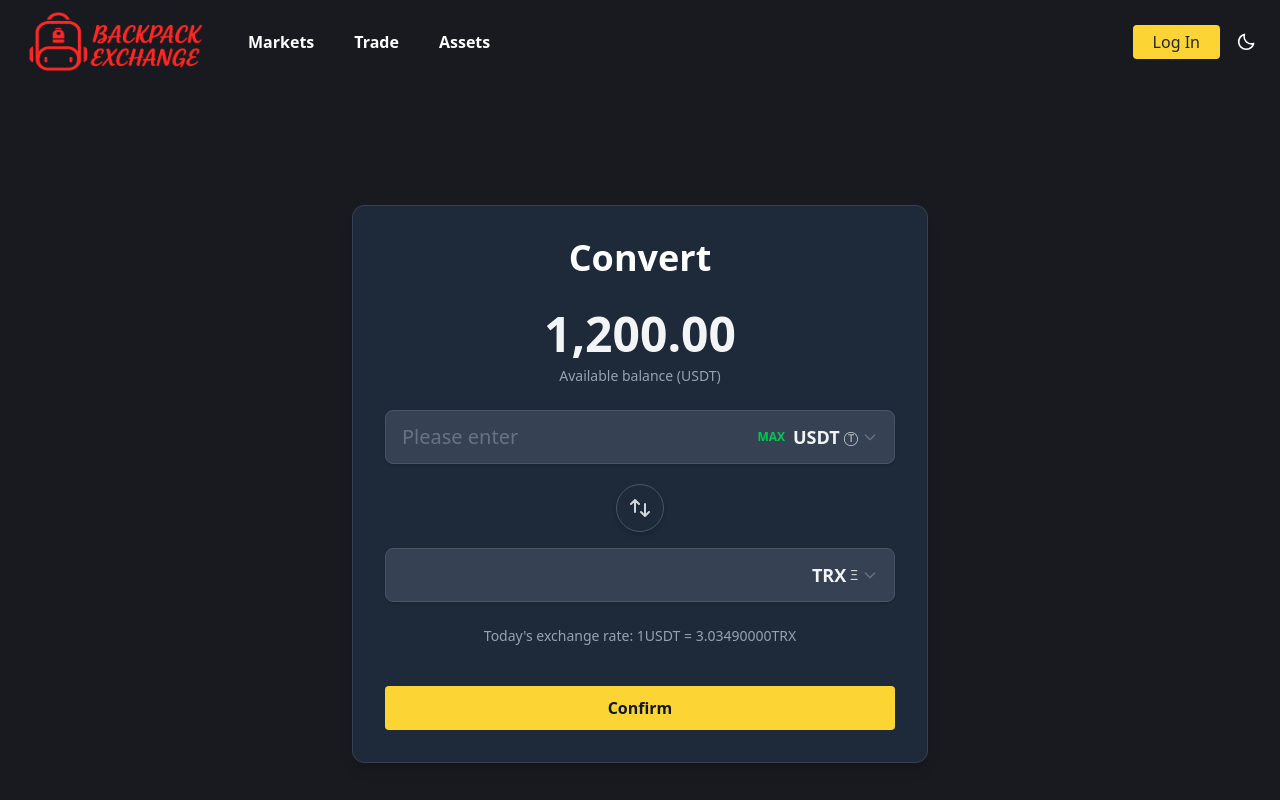
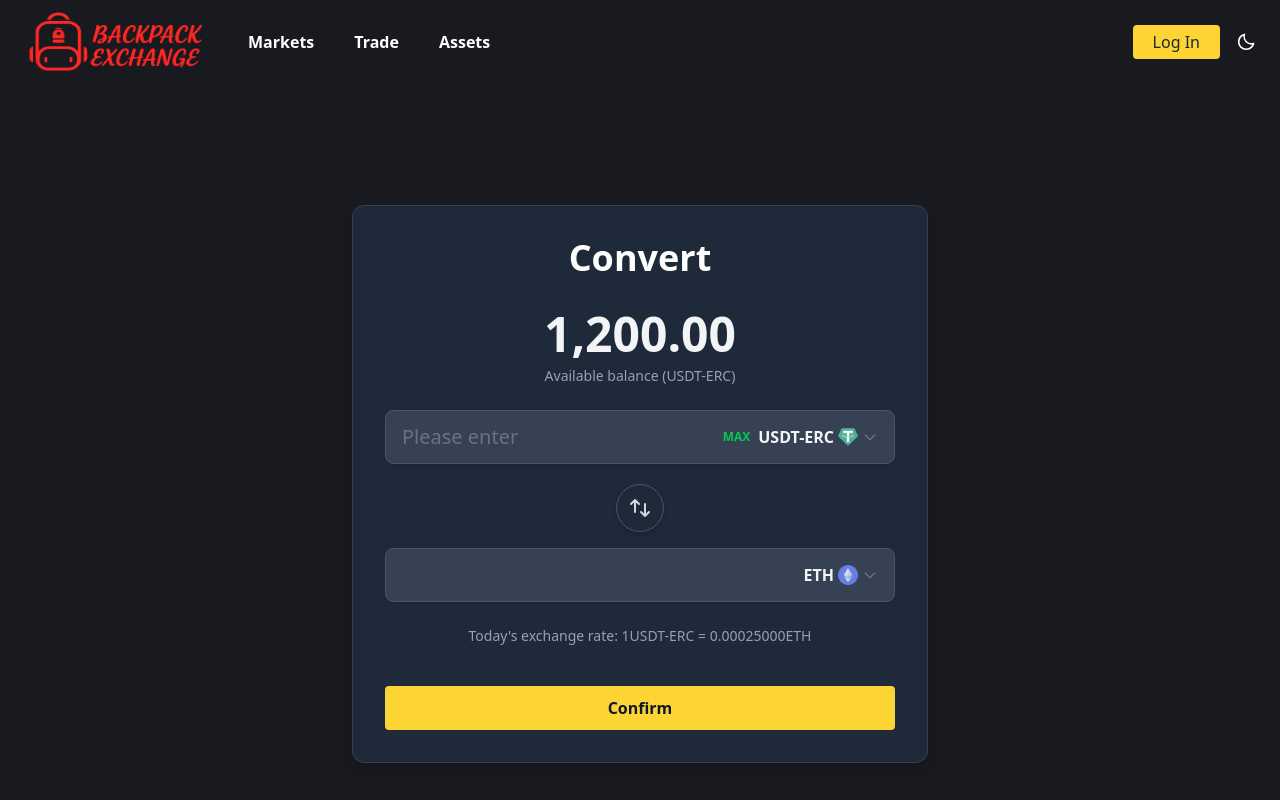
Before and after one commit to Chapterclose/backpack_next, a Next.js app: page /en/convert in a window 1280 px wide. Shown: the top 800 px of the page. Built offline with nearby package versions, Linux system fonts and the light colour scheme.

Commit message:
convert page

```diff
--- a/app/[lang]/convert/page.jsx
+++ b/app/[lang]/convert/page.jsx
@@ -1,7 +1,11 @@
 "use client"
 
+import btcImg from "@/assets/markets/1.png";
+import ethImg from "@/assets/markets/2.png";
+import usdImg from "@/assets/markets/usdt.png";
 import Heading from '@/components/common/Heading';
 import Button from '@/components/Form/Button';
+import Image from 'next/image';
 import { useCallback, useEffect, useState } from 'react';
 import { twMerge } from 'tailwind-merge'; // Import twMerge
 
@@ -9,9 +13,9 @@ const ConvertPage = () => {
   // State for the currency inputs and selected currencies
   const [fromValue, setFromValue] = useState('');
   const [toValue, setToValue] = useState('');
-  // Changed default fromCurrency to 'USDT'
-  const [fromCurrency, setFromCurrency] = useState('USDT');
-  const [toCurrency, setToCurrency] = useState('TRX'); // Changed default toCurrency to 'TRX' as TRX is the other common currency for USDT. You might want to adjust this based on your preference or logic.
+  // Changed default fromCurrency to 'USDT-ERC'
+  const [fromCurrency, setFromCurrency] = useState('USDT-ERC');
+  const [toCurrency, setToCurrency] = useState('ETH'); // Changed default toCurrency to 'ETH'
 
   // State to manage the visibility of the currency dropdowns
   const [isFromDropdownOpen, setIsFromDropdownOpen] = useState(false);
@@ -41,47 +45,43 @@ const ConvertPage = () => {
 
 
   const availableBalances = {
-    TRX: '15,345.54',
-    USDT: '1,200.00', // Ensure this balance is correct
-    DOGE: '50,000.00',
-    BTC: '0.50',
-    ETH: '5.25',
-    XRP: '10,000.00',
+    'USDT-ERC': '1,200.00',
+    'ETH': '5.25',
+    'BTC': '0.50',
+    'USDT-TRC': '1,500.00',
   };
 
   const exchangeRates = {
-    TRX: {
-      USDT: 0.3295,
-      DOGE: 5.12,
-      BTC: 0.000005,
-      ETH: 0.00008,
-      XRP: 0.65,
+    'USDT-ERC': {
+      'ETH': 0.00025,
+      'BTC': 0.000016,
+      'USDT-TRC': 1.00,
     },
-    USDT: {
-      TRX: 3.0349,
-      DOGE: 15.54,
-      BTC: 0.000015,
-      ETH: 0.00024,
-      XRP: 1.98,
+    'ETH': {
+      'USDT-ERC': 4000.00,
+      'BTC': 0.065,
+      'USDT-TRC': 4000.00,
     },
-    // Add other exchange rates as needed for all currencies
-    DOGE: { TRX: 0.195, USDT: 0.064, BTC: 0.0000009, ETH: 0.000015, XRP: 0.12 },
-    BTC: { TRX: 200000, USDT: 65000, DOGE: 10000000, ETH: 15, XRP: 120000 },
-    ETH: { TRX: 12000, USDT: 4000, DOGE: 65000, BTC: 0.065, XRP: 7500 },
-    XRP: { TRX: 1.5, USDT: 0.5, DOGE: 8, BTC: 0.000008, ETH: 0.00013 },
+    'BTC': {
+      'USDT-ERC': 62500.00,
+      'ETH': 15.38,
+      'USDT-TRC': 62500.00,
+    },
+    'USDT-TRC': {
+      'USDT-ERC': 1.00,
+      'ETH': 0.00025,
+      'BTC': 0.000016,
+    },
   };
 
 
   const currencies = [
-    { name: 'ETH', symbol: '💎' },
-    { name: 'USDT', symbol: 'Ⓣ' }, // Changed USDT-ERC to USDT for simplicity, assuming it represents USDT generally. Adjust if USDT-ERC and USDT-TRC are distinct in your context.
-    { name: 'BTC', symbol: '₿' },
-    { name: 'TRX', symbol: 'Ξ' }, // Changed USDT-TRC to TRX for consistency with other currency names. Adjust if USDT-TRC is a distinct token.
-    { name: 'DOGE', symbol: '🐶' }, // Added DOGE
-    { name: 'XRP', symbol: ' Ripple' }, // Added XRP
+    { name: 'ETH', symbol: ethImg },
+    { name: 'USDT-ERC', symbol: usdImg },
+    { name: 'BTC', symbol: btcImg },
+    { name: 'USDT-TRC', symbol: usdImg },
   ];
 
-  // Modified calculateConversion to use actual exchange rates
   const calculateConversion = useCallback(() => {
     if (fromValue && exchangeRates[fromCurrency] && exchangeRates[fromCurrency][toCurrency]) {
       const rate = exchangeRates[fromCurrency][toCurrency];
@@ -96,24 +96,16 @@ const ConvertPage = () => {
     calculateConversion();
   }, [calculateConversion]);
 
-  // Function to handle the "Swap" button click
   const handleSwap = () => {
-    // Swap currencies
     const tempCurrency = fromCurrency;
     setFromCurrency(toCurrency);
     setToCurrency(tempCurrency);
 
-    // Swap values and then recalculate
     const tempValue = fromValue;
     setFromValue(toValue);
     setToValue(tempValue);
-
-    // Recalculate after swap
-    // This will be handled by the useEffect watching fromValue, fromCurrency, toCurrency
   };
 
-
-  // Function to handle currency selection from dropdown
   const handleSelectCurrency = (currency, type) => {
     if (type === 'from') {
       setFromCurrency(currency);
@@ -122,8 +114,6 @@ const ConvertPage = () => {
       setToCurrency(currency);
       setIsToDropdownOpen(false);
     }
-    // Recalculate after currency change
-    // This will be handled by the useEffect watching fromValue, fromCurrency, toCurrency
   };
 
   return (
@@ -138,25 +128,26 @@ const ConvertPage = () => {
         </div>
 
         {/* "From" currency input section */}
-        <div className="relative mb-5 from-dropdown-container"> {/* Increased mb and added container class */}
+        <div className="relative mb-5 from-dropdown-container">
           <div className={twMerge(
-            "flex items-center justify-between px-4 py-3", // Matched FormInput padding
-            "border border-gray-300 dark:border-gray-600 rounded-lg shadow-sm", // Matched FormInput border, rounded, shadow
-            "bg-gray-100 dark:bg-gray-700", // Background color for the container
-            "focus-within:outline-none focus-within:ring-1 focus-within:ring-primary focus-within:border-primary", // Focus style for the whole input group
-            "transition-all duration-200 ease-in-out" // Smooth transitions
+            "flex items-center justify-between px-4 py-3",
+            "border border-gray-300 dark:border-gray-600 rounded-lg shadow-sm",
+            "bg-gray-100 dark:bg-gray-700",
+            "focus-within:outline-none focus-within:ring-1 focus-within:ring-primary focus-within:border-primary",
+            "transition-all duration-200 ease-in-out"
           )}>
             <input
               type="number"
               placeholder="Please enter"
               className={twMerge(
                 "bg-transparent text-xl font-medium w-full outline-none",
-                "placeholder-gray-400 text-gray-900 dark:text-gray-100 dark:placeholder-gray-500" // Matched placeholder/text color
+                "placeholder-gray-400 text-gray-900 dark:text-gray-100 dark:placeholder-gray-500",
+                "flex-grow" // Allow input to grow and take available space
               )}
               value={fromValue}
               onChange={(e) => setFromValue(e.target.value)}
             />
-            <div className="flex items-center space-x-2">
+            <div className="flex items-center space-x-2 flex-shrink-0"> {/* Add flex-shrink-0 to prevent shrinking */}
               <button
                 className="text-xs text-green-500 font-semibold uppercase hover:text-green-600 transition-colors"
                 onClick={() => setFromValue(availableBalances[fromCurrency].replace(/,/g, ''))}
@@ -167,9 +158,14 @@ const ConvertPage = () => {
                 className="flex items-center cursor-pointer space-x-1"
                 onClick={() => setIsFromDropdownOpen(!isFromDropdownOpen)}
               >
-                <span className="text-lg font-bold text-gray-900 dark:text-gray-100">{fromCurrency}</span>
-                {/* Changed symbol lookup to directly use currency name for better matching */}
-                <span className="text-sm text-gray-600 dark:text-gray-300">{currencies.find(c => c.name === fromCurrency)?.symbol}</span>
+                <span className="text-md font-bold text-gray-900 dark:text-gray-100 min-w-[75px] text-right"> {/* Adjusted font-size and added min-width, text-right */}
+                    {fromCurrency}
+                </span>
+                <Image
+                  src={currencies.find(c => c.name === fromCurrency)?.symbol}
+                  className='w-[20px] h-[20px]'
+                  />
+
                 <svg
                   xmlns="http://www.w3.org/2000/svg"
                   className={`h-4 w-4 text-gray-500 transform transition-transform duration-200 ${isFromDropdownOpen ? 'rotate-180' : 'rotate-0'}`}
@@ -188,10 +184,13 @@ const ConvertPage = () => {
               {currencies.filter(c => c.name !== toCurrency).map((currency) => (
                 <div
                   key={currency.name}
-                  className="flex items-center p-3 cursor-pointer hover:bg-gray-50 dark:hover:bg-gray-600 transition-colors"
+                  className="flex items-center gap-x-2 p-3 cursor-pointer hover:bg-gray-50 dark:hover:bg-gray-600 transition-colors"
                   onClick={() => handleSelectCurrency(currency.name, 'from')}
                 >
-                  <span className="mr-3 text-lg">{currency.symbol}</span>
+                  <Image
+                  src={currency.symbol}
+                  className='w-[20px] h-[20px]'
+                  />
                   <span className="font-medium text-gray-800 dark:text-gray-200">{currency.name}</span>
                 </div>
               ))}
@@ -203,11 +202,11 @@ const ConvertPage = () => {
         <div className="flex justify-center my-4">
           <button
             onClick={handleSwap}
-            className="w-12 h-12 bg-white dark:bg-gray-800 rounded-full border border-gray-300 dark:border-gray-600 shadow-md flex items-center justify-center transform transition-transform hover:scale-110 active:scale-95 hover:border-blue-400 hover:ring-1 hover:ring-blue-400" // Added hover effects
+            className="w-12 h-12 bg-white dark:bg-gray-800 rounded-full border border-gray-300 dark:border-gray-600 shadow-md flex items-center justify-center transform transition-transform hover:scale-110 active:scale-95 hover:border-blue-400 hover:ring-1 hover:ring-blue-400"
           >
             <svg
               xmlns="http://www.w3.org/2000/svg"
-              className="h-6 w-6 text-gray-600 dark:text-gray-300" // Dark mode text color
+              className="h-6 w-6 text-gray-600 dark:text-gray-300"
               fill="none"
               viewBox="0 0 24 24"
               stroke="currentColor"
@@ -218,30 +217,35 @@ const ConvertPage = () => {
         </div>
 
         {/* "To" currency output section */}
-        <div className="relative to-dropdown-container"> {/* Added container class */}
+        <div className="relative to-dropdown-container">
           <div className={twMerge(
-            "flex items-center justify-between px-4 py-3", // Matched FormInput padding
-            "border border-gray-300 dark:border-gray-600 rounded-lg shadow-sm", // Matched FormInput border, rounded, shadow
-            "bg-gray-100 dark:bg-gray-700", // Background color for the container
-            "focus-within:outline-none focus-within:ring-1 focus-within:ring-primary focus-within:border-primary", // Focus style for the whole input group
-            "transition-all duration-200 ease-in-out" // Smooth transitions
+            "flex items-center justify-between px-4 py-3",
+            "border border-gray-300 dark:border-gray-600 rounded-lg shadow-sm",
+            "bg-gray-100 dark:bg-gray-700",
+            "focus-within:outline-none focus-within:ring-1 focus-within:ring-primary focus-within:border-primary",
+            "transition-all duration-200 ease-in-out"
           )}>
             <input
               type="text"
               readOnly
               className={twMerge(
                 "bg-transparent text-xl font-medium w-full outline-none",
-                "placeholder-gray-400 text-gray-900 dark:text-gray-100 dark:placeholder-gray-500" // Matched placeholder/text color
+                "placeholder-gray-400 text-gray-900 dark:text-gray-100 dark:placeholder-gray-500",
+                "flex-grow" // Allow input to grow and take available space
               )}
               value={toValue}
             />
             <div
-              className="flex items-center cursor-pointer space-x-1"
+              className="flex items-center cursor-pointer space-x-1 flex-shrink-0" // Add flex-shrink-0 to prevent shrinking
               onClick={() => setIsToDropdownOpen(!isToDropdownOpen)}
             >
-              <span className="text-lg font-bold text-gray-900 dark:text-gray-100">{toCurrency}</span>
-              {/* Changed symbol lookup to directly use currency name for better matching */}
-              <span className="text-sm text-gray-600 dark:text-gray-300">{currencies.find(c => c.name === toCurrency)?.symbol}</span>
+              <span className="text-md font-bold text-gray-900 dark:text-gray-100 min-w-[75px] text-right"> {/* Adjusted font-size and added min-width, text-right */}
+                  {toCurrency}
+              </span>
+              <Image
+                  src={currencies.find(c => c.name === toCurrency)?.symbol}
+                  className='w-[20px] h-[20px]'
+                  />
               <svg
                 xmlns="http://www.w3.org/2000/svg"
                 className={`h-4 w-4 text-gray-500 transform transition-transform duration-200 ${isToDropdownOpen ? 'rotate-180' : 'rotate-0'}`}
@@ -259,10 +263,13 @@ const ConvertPage = () => {
               {currencies.filter(c => c.name !== fromCurrency).map((currency) => (
                 <div
                   key={currency.name}
-                  className="flex items-center p-3 cursor-pointer hover:bg-gray-50 dark:hover:bg-gray-600 transition-colors"
+                  className="flex items-center gap-x-2 p-3 cursor-pointer hover:bg-gray-50 dark:hover:bg-gray-600 transition-colors"
                   onClick={() => handleSelectCurrency(currency.name, 'to')}
                 >
-                  <span className="mr-3 text-lg">{currency.symbol}</span>
+                  <Image
+                  src={currency.symbol}
+                  className='w-[20px] h-[20px]'
+                  />
                   <span className="font-medium text-gray-800 dark:text-gray-200">{currency.name}</span>
                 </div>
               ))}
```
Also changed, not shown: components/assets/AccountBalance.jsx (+4 -4 lines).
